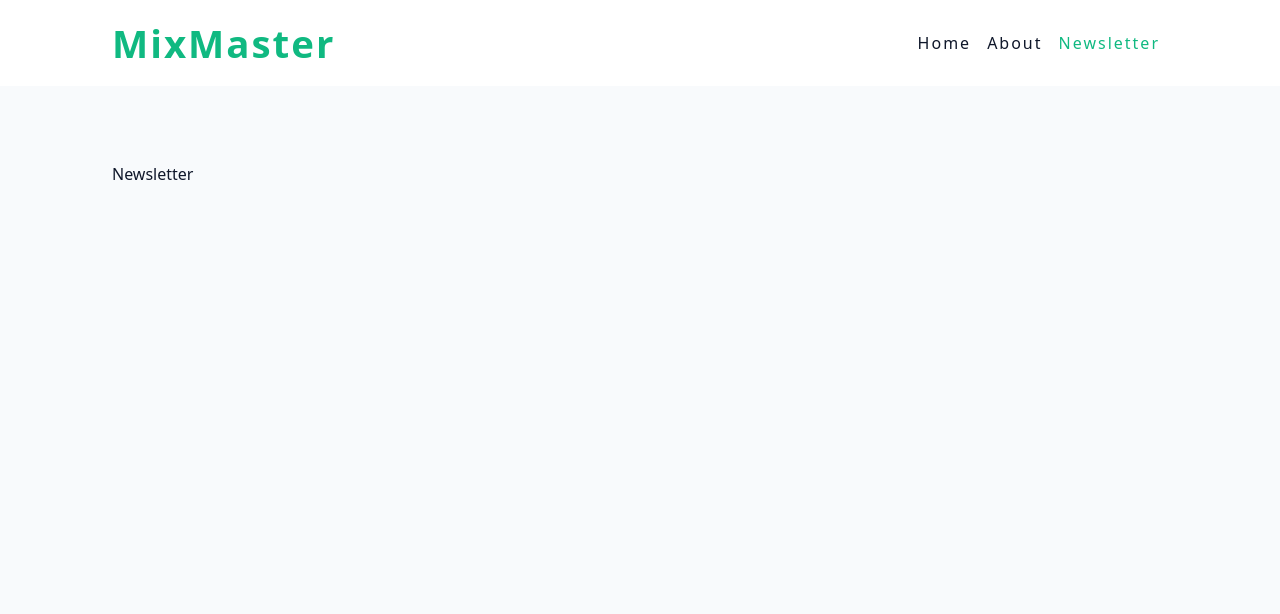
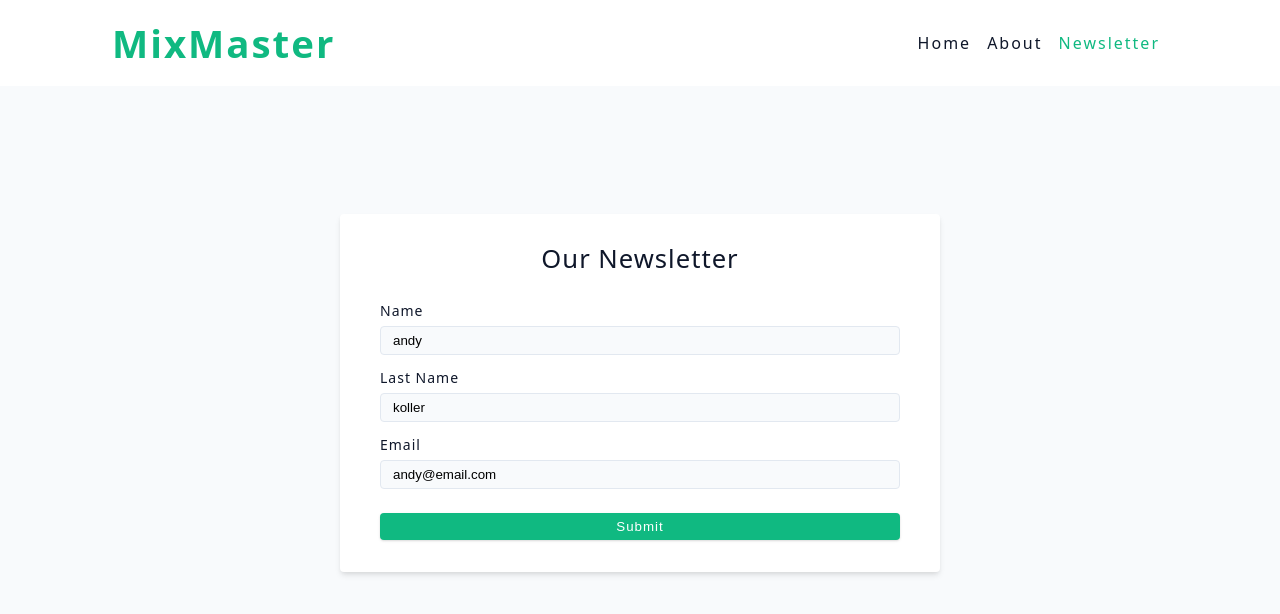
Before and after one commit to akolle/mix-master, a React (Vite) app: page /newsletter in a window 1280 px wide. Shown: the top 614 px of the page. Built offline with nearby package versions, Linux system fonts and the light colour scheme.

Commit message:
newletter structure

```diff
--- a/src/pages/Newsletter.jsx
+++ b/src/pages/Newsletter.jsx
@@ -1,4 +1,56 @@
 const Newsletter = () => {
-  return <div>Newsletter</div>
+  return (
+    <form className="form">
+      <h4 style={{ textAlign: 'center', marginBottom: '2rem' }}>
+        our newsletter
+      </h4>
+      {/* {name} */}
+      <div className="form-row">
+        <label htmlFor="name" className="form-label">
+          name
+        </label>
+        <input
+          type="text"
+          className="form-input"
+          name="name"
+          id="name"
+          defaultValue="andy"
+        />
+      </div>
+      {/* {lastName} */}
+      <div className="form-row">
+        <label htmlFor="lastName" className="form-label">
+          last name
+        </label>
+        <input
+          type="text"
+          className="form-input"
+          name="lastName"
+          id="lastName"
+          defaultValue="koller"
+        />
+      </div>
+      {/* {email} */}
+      <div className="form-row">
+        <label htmlFor="email" className="form-label">
+          email
+        </label>
+        <input
+          type="text"
+          className="form-input"
+          name="email"
+          id="email"
+          defaultValue="andy@email.com"
+        />
+      </div>
+      <button
+        type="submit"
+        className="btn btn-block"
+        style={{ marginTop: '0.5rem' }}
+      >
+        submit
+      </button>
+    </form>
+  )
 }
 export default Newsletter
```
